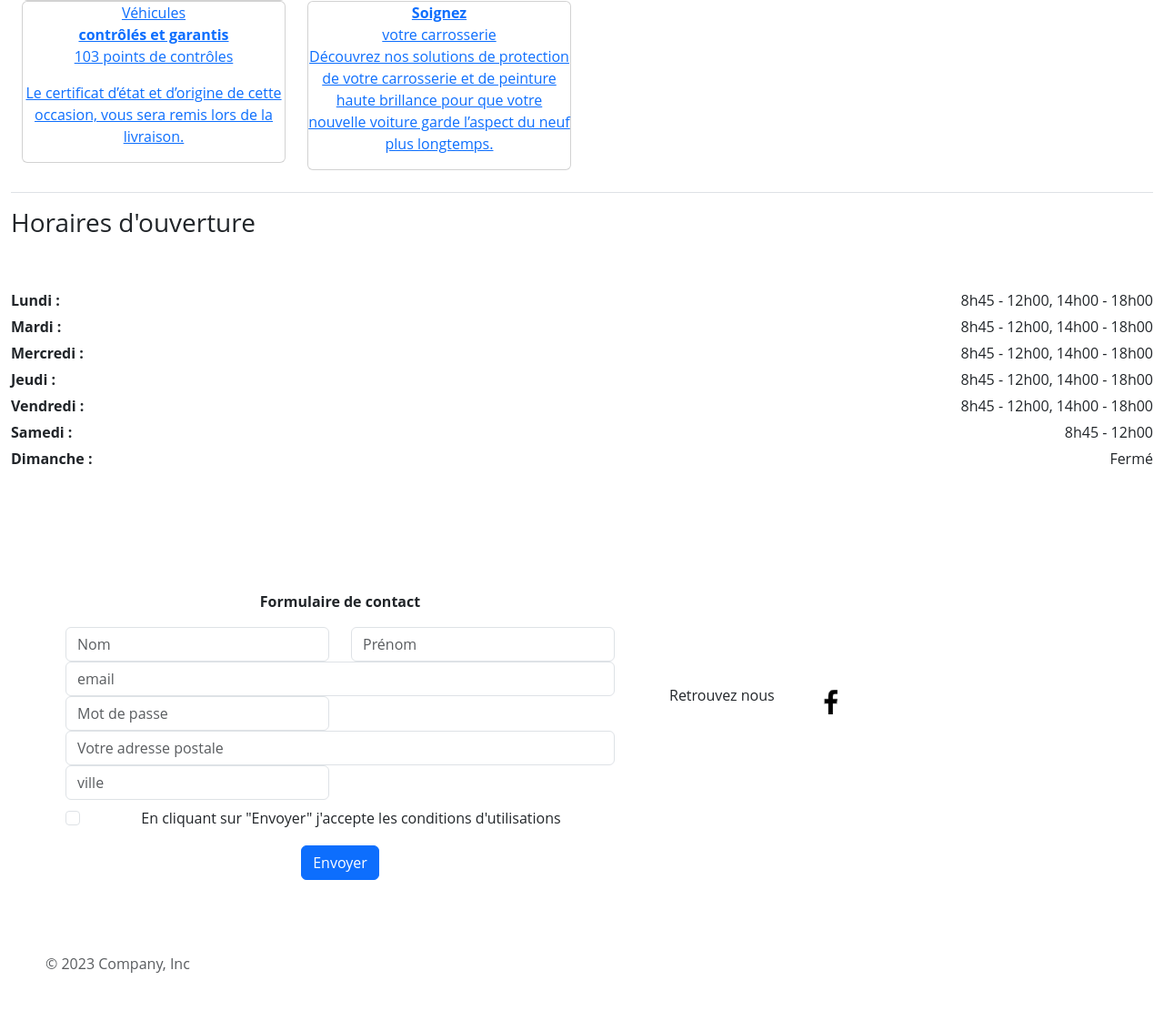
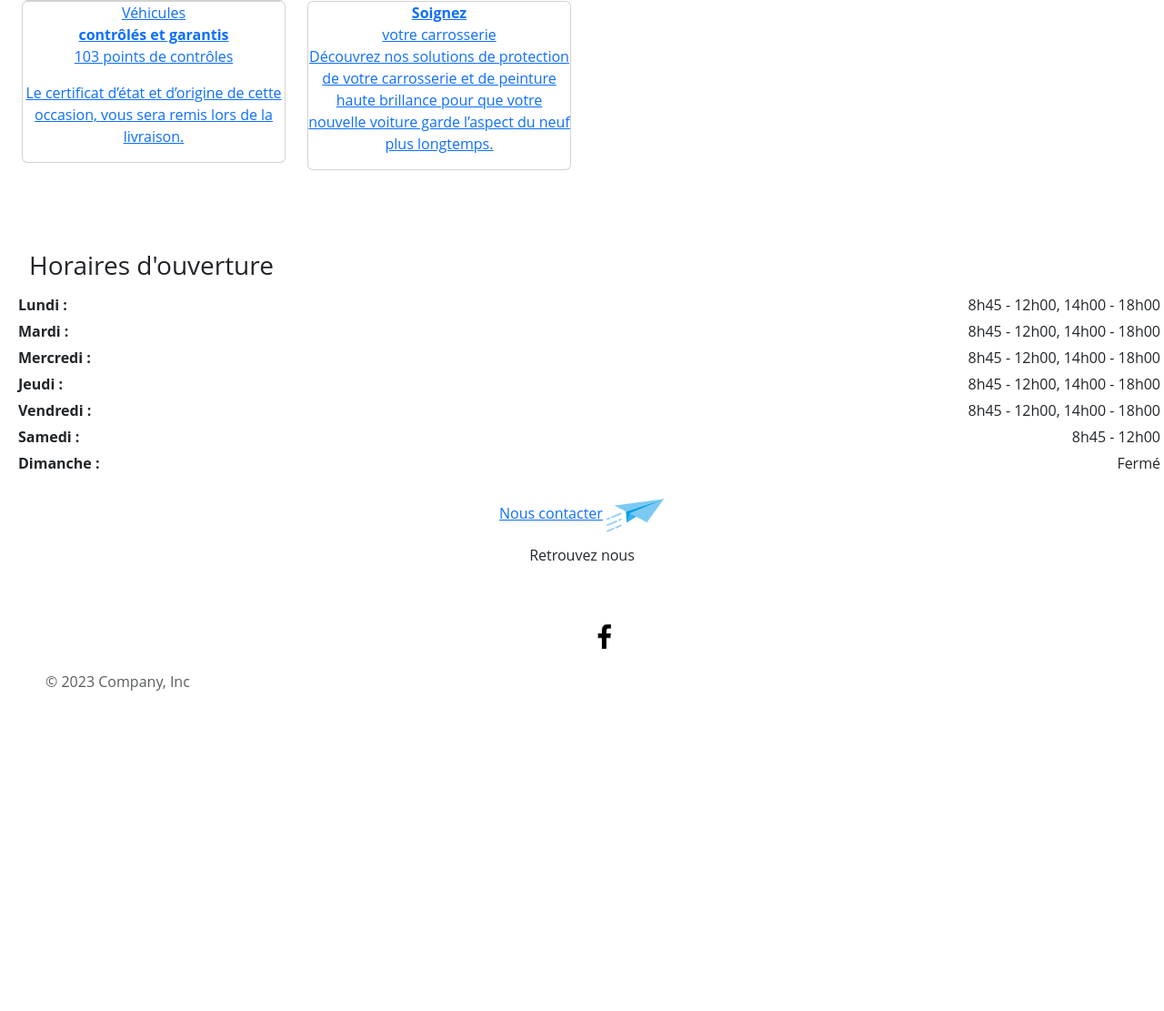
Before and after one commit to dev-passion76/garage_parrot, a PHP site: page /index.php in a window 1280 px wide. Shown: the part 1925-3036 px from the top of the page at 91% size. After the commit the page ends 2684 px from the top, so only its background shows below. Run offline with PHP 8.4, Linux system fonts and the light colour scheme; data that the repository does not hold is empty.

Commit message:
Formulaire de contact client en mode caché

```diff
--- a/lib_page/footer.php
+++ b/lib_page/footer.php
@@ -1,7 +1,5 @@
-  <footer
-  class="d-flex flex-wrap justify-content-left align-items-center py-3 my-4 border-top"
-  >
-  <div id="horaires">
+  <footer>
+  <div class="row col-6 m-2" id="horaires">
     <h3>Horaires d'ouverture </h3><br/><br/>
     <ul>
         <li><strong>Lundi :</strong> 8h45 - 12h00, 14h00 - 18h00</li>
@@ -14,8 +12,13 @@
     </ul>
 </div>
 
-  <form class="row col-6 m-5">
-  <p><b>Formulaire de contact</b></p>
+
+    <div class="paper_plane">
+      <a href="#">Nous contacter</a>
+      <img src="../web/assets/message (2).png" alt="icone de contact client">
+    </div>
+    <form class="row col-6 m-5 hidden">
+  <h3>Formulaire de contact</h3>
     <div class="col-md-6">
     <input type="email" class="form-control" id="FirstName" placeholder="Nom">
   </div>
@@ -33,11 +36,7 @@
   </div>
 
   <div class="col-12">
-    <input type="text" class="form-control" id="inputAddress" placeholder="Votre adresse postale">
-  </div>
-
-  <div class="col-md-6">
-    <input type="text" class="form-control" id="inputCity" placeholder="ville">
+    <input type="text" class="form-control" id="inputAddress" placeholder="Votre adresse postale complète">
   </div>
 
   <div class="col-12 my-2">
@@ -75,4 +74,7 @@
   </div>
 
 </div>
+
+<script src="../web/app.js"></script>
+
 </footer>
--- /dev/null
+++ b/web/app.js
@@ -0,0 +1,6 @@
+window.addEventListener("DOMContentLoaded", function () {
+  document.querySelector(".paper_plane").addEventListener("click", function () {
+    var formulaire = document.querySelector("form");
+    formulaire.classList.remove("hidden");
+  });
+});
--- a/web/css/style.css
+++ b/web/css/style.css
@@ -454,3 +454,7 @@ span#custom-color { /* c'était pour forcer la couleur */
     text-align: left !important; /* Annule l'alignement centré de Bootstrap mais le garde pr mes cards services */
     width: 100%;
 }
+
+.hidden {
+    display: none;
+}
```
Also changed, not shown: web/assets/message (2).png (added).
